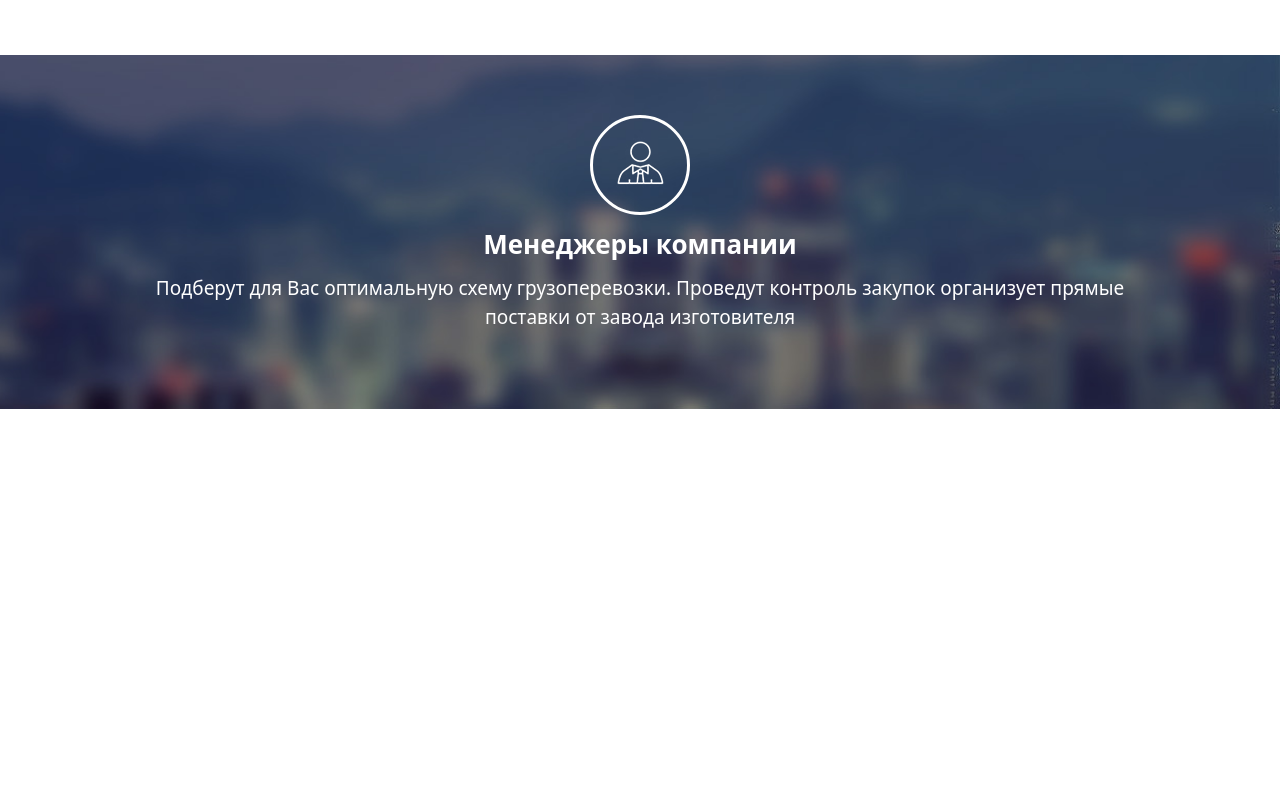
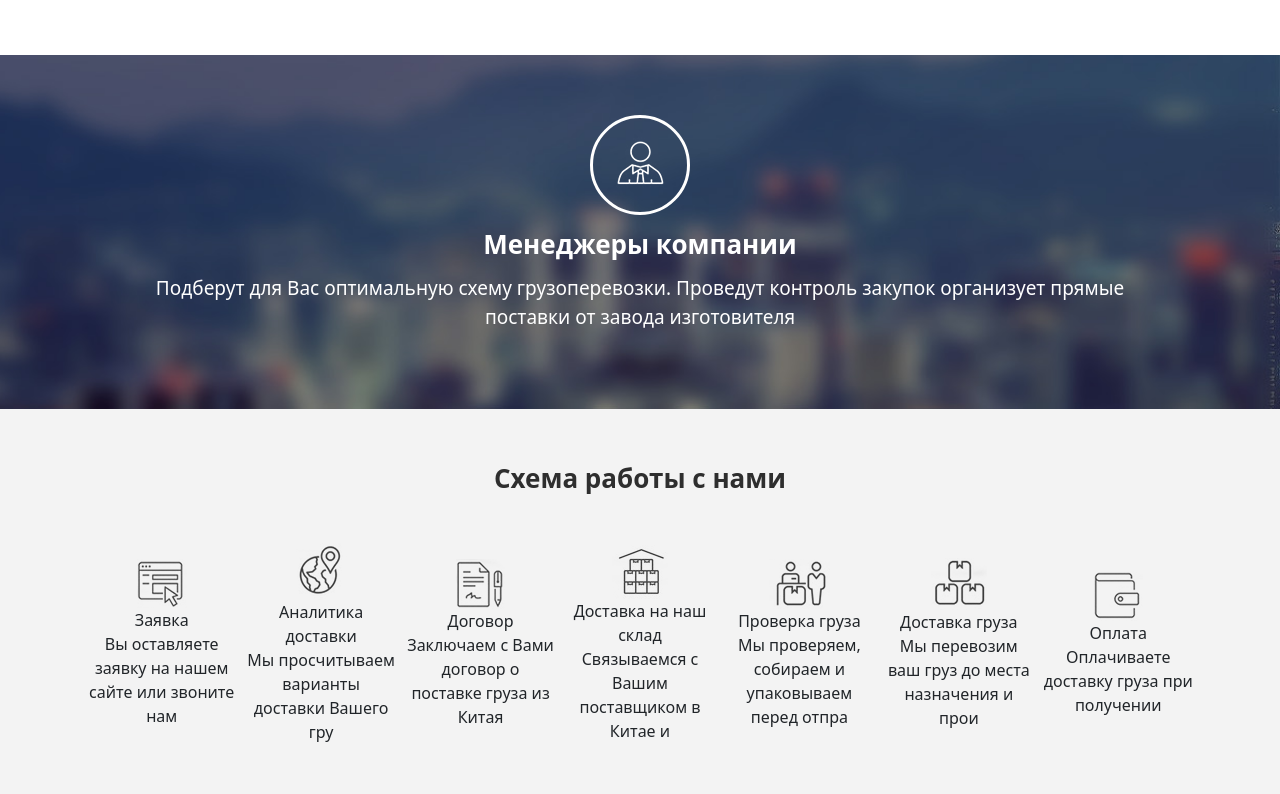
Before and after one commit to danaboev/edu_project_5_DELIVERY, a website: page src/index.html in a window 1280 px wide. Shown: the part 3202-3996 px from the top of the page. Before the commit the page ends 3611 px from the top, so only its background shows below. Drawn offline with Linux system fonts and the light colour scheme.

Commit message:
scheme converting

```diff
--- a/src/index.html
+++ b/src/index.html
@@ -330,7 +330,71 @@
 	</div>
 	</div>
 </section>
+<section class="scheme">
+	<div class="container">
+		<div class="title_scheme">Схема работы с нами</div>
 
+		<div class="scheme__wrapper">
+			<div class="scheme__wrapper_item">
+				<div class="scheme__wrapper_item-icon">
+					<img src="icons/scheme/statement.png" alt="scheme_icon">
+				</div>
+				<div class="scheme__wrapper_item-title">Заявка</div>
+				<div class="scheme__wrapper_item-descr"> Вы оставляете заявку на нашем сайте или звоните нам</div>
+			</div>
+
+			<div class="scheme__wrapper_item">
+				<div class="scheme__wrapper_item-icon">
+					<img src="icons/scheme/analyst.png" alt="scheme_icon">
+				</div>
+				<div class="scheme__wrapper_item-title">Аналитика доставки </div>
+				<div class="scheme__wrapper_item-descr"> Мы просчитываем варианты доставки Вашего гру</div>
+			</div>
+
+			<div class="scheme__wrapper_item">
+				<div class="scheme__wrapper_item-icon">
+					<img src="icons/scheme/contract.png" alt="scheme_icon">
+				</div>
+				<div class="scheme__wrapper_item-title">Договор</div>
+				<div class="scheme__wrapper_item-descr">  Заключаем с Вами договор о поставке груза из Китая</div>
+			</div>
+
+			<div class="scheme__wrapper_item">
+				<div class="scheme__wrapper_item-icon">
+					<img src="icons/scheme/delivery_warehouse.png" alt="scheme_icon">
+				</div>
+				<div class="scheme__wrapper_item-title">Доставка на наш склад </div>
+				<div class="scheme__wrapper_item-descr"> Связываемся с Вашим поставщиком в Китае и</div>
+			</div>
+
+			<div class="scheme__wrapper_item">
+				<div class="scheme__wrapper_item-icon">
+					<img src="icons/scheme/check.png" alt="scheme_icon">
+				</div>
+				<div class="scheme__wrapper_item-title">Проверка груза</div>
+				<div class="scheme__wrapper_item-descr">  Мы проверяем, собираем и упаковываем перед отпра</div>
+			</div>
+
+			<div class="scheme__wrapper_item">
+				<div class="scheme__wrapper_item-icon">
+					<img src="icons/scheme/delivery.png" alt="scheme_icon">
+				</div>
+				<div class="scheme__wrapper_item-title">Доставка груза</div>
+				<div class="scheme__wrapper_item-descr">  Мы перевозим ваш груз до места назначения и прои</div>
+			</div>
+
+			<div class="scheme__wrapper_item">
+				<div class="scheme__wrapper_item-icon">
+					<img src="icons/scheme/pay.png" alt="scheme_icon">
+				</div>
+				<div class="scheme__wrapper_item-title">Оплата</div>
+				<div class="scheme__wrapper_item-descr">  Оплачиваете доставку груза при получении </div>
+			</div>
+
+
+		</div>
+	</div>
+</section>
 
 	<script src="js/script.js/"></script>
 </body>
--- a/src/sass/base/_titles.sass
+++ b/src/sass/base/_titles.sass
@@ -34,6 +34,12 @@ h1
 		color: $text-color-white
 		text-align: center
 		font-weight: 600
+	&_scheme
+		font-size: 26px
+		color: $text-color-gray
+		text-align: center
+		font-weight: 600
+
 
 
 .subtitle
--- /dev/null
+++ b/src/sass/blocks/_scheme.sass
@@ -0,0 +1,12 @@
+.scheme
+	padding: 50px 0 45px 0
+	background: $second-bg-color
+	&__wrapper
+		margin-top: 40px
+		display: flex
+		align-items: center
+		justify-content: space-evenly
+		&_item
+			padding: 5px
+			width: 263px
+			text-align: center
--- a/src/sass/style.sass
+++ b/src/sass/style.sass
@@ -22,3 +22,4 @@ html
 @import 'blocks/agent'
 @import 'blocks/prices'
 @import 'blocks/manager'
+@import 'blocks/scheme'
```
Also changed, not shown: src/css/style.min.css, 1 other file.
